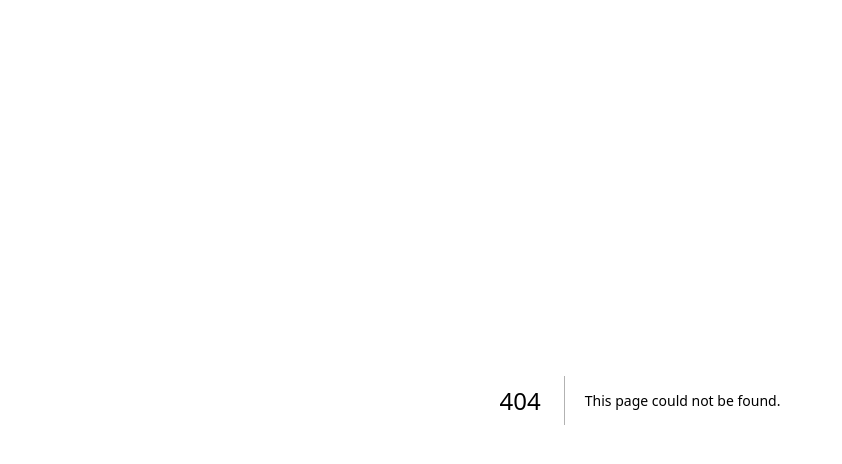
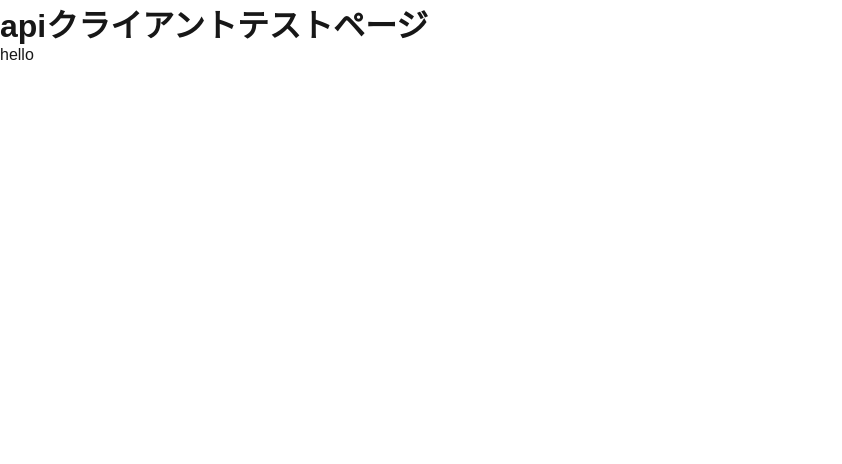
Before and after one commit to fujtak/study-next, a Next.js app: page /test-api in a window 1280 px wide. Before the commit this address had no page. Shown: the top 464 px of the page, without its empty margins (0-842 px from the left). Built offline with nearby package versions, Linux system fonts and the light colour scheme.

Commit message:
api routesを作成

```diff
--- /dev/null
+++ b/pages/api/hello.ts
@@ -0,0 +1,7 @@
+import type { NextApiRequest, NextApiResponse } from "next"
+
+const hello = (req: NextApiRequest, res: NextApiResponse) => {
+  res.status(200).json({ message: 'hello' })
+}
+
+export default hello
--- /dev/null
+++ b/pages/test-api.tsx
@@ -0,0 +1,20 @@
+import type { NextPage } from "next"
+import { useState, useEffect } from "react"
+
+const PageTestApi: NextPage = () => {
+  const [message, setMessage] = useState('')
+  useEffect(() => {
+    fetch('/api/hello')
+      .then(res => res.json())
+      .then(json => setMessage(json.message))
+      .catch(err => console.error(err))
+  }, [])
+  return (
+    <>
+      <h1>apiクライアントテストページ</h1>
+      <p>{ message }</p>
+    </>
+  )
+}
+
+export default PageTestApi
```
